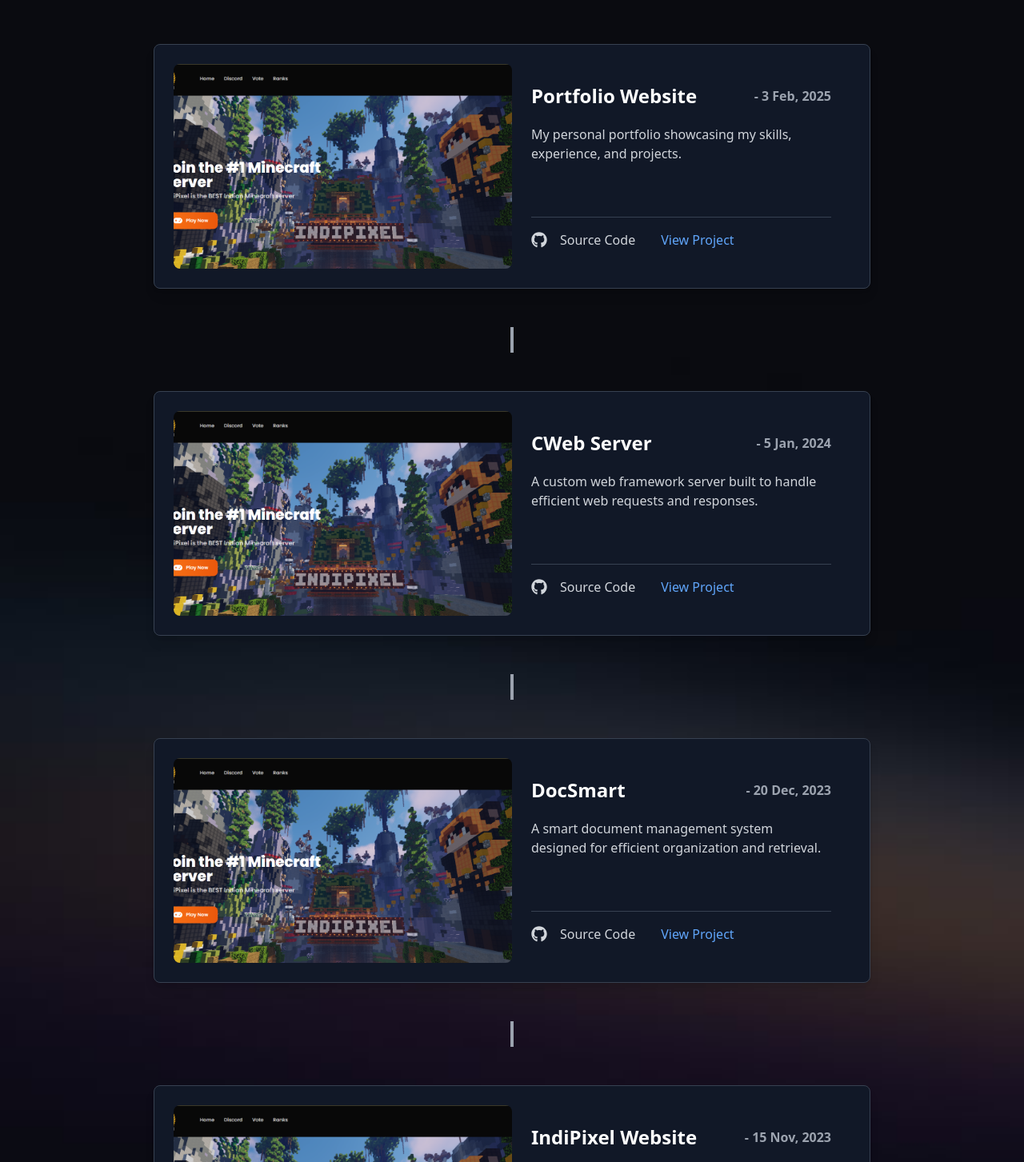
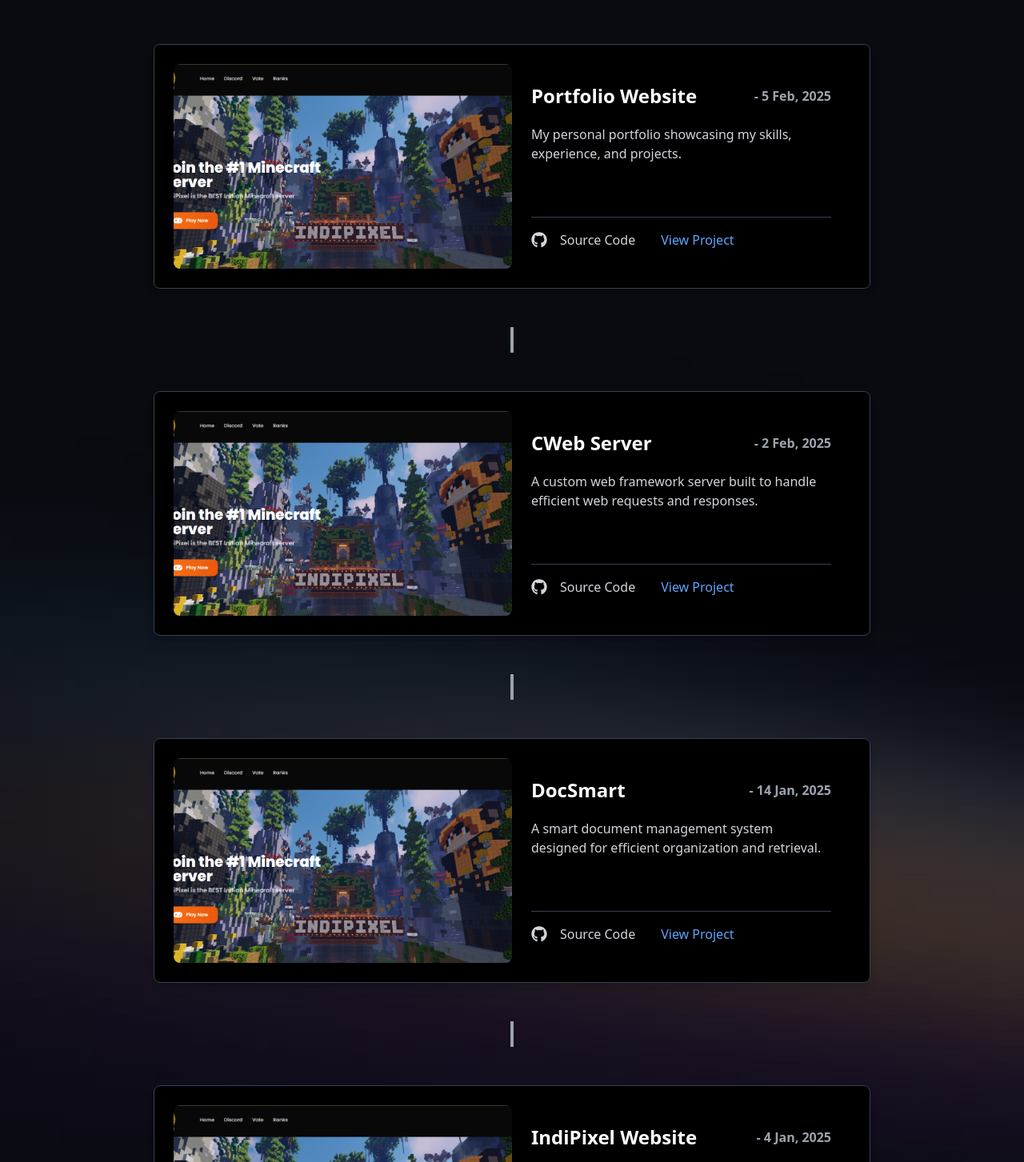
Before and after one commit to AhqafCoder/PortFolio-Ahqaf, a React (Vite) app: page / in a window 1280 px wide. Shown: the part 1757-3210 px from the top of the page at 80% size. Built offline with nearby package versions, Linux system fonts and the light colour scheme.

Commit message:
changed bg color

```diff
--- a/src/components/Projects.jsx
+++ b/src/components/Projects.jsx
@@ -12,7 +12,7 @@ const projects = [
     link: "#",
     source: "#",
     image: portfolio,
-    date: "- 3 Feb, 2025",
+    date: "- 5 Feb, 2025",
   },
   {
     name: "CWeb Server",
@@ -20,7 +20,7 @@ const projects = [
     link: "#",
     source: "#",
     image: bg2,
-    date: "- 5 Jan, 2024",
+    date: "- 2 Feb, 2025",
   },
   {
     name: "DocSmart",
@@ -28,7 +28,7 @@ const projects = [
     link: "#",
     source: "#",
     image: docsmart,
-    date: "- 20 Dec, 2023",
+    date: "- 14 Jan, 2025",
   },
   {
     name: "IndiPixel Website",
@@ -36,7 +36,7 @@ const projects = [
     link: "https://indipixel.netlify.app/",
     source: "#",
     image: indiimage,
-    date: "- 15 Nov, 2023",
+    date: "- 4 Jan, 2025",
   },
 ];
 
@@ -48,7 +48,7 @@ const Projects = () => {
         {projects.map((project, index) => (
           <React.Fragment key={index}>
             {index > 0 && <div className="w-1 h-8 bg-gray-400 mx-auto my-4"></div>}
-            <div className="flex flex-col md:flex-row items-center md:items-start bg-gray-900 text-white rounded-lg shadow-lg overflow-hidden w-full p-6 border border-gray-700">
+            <div className="flex flex-col md:flex-row items-center md:items-start bg-black text-white rounded-lg shadow-lg overflow-hidden w-full p-6 border border-gray-700">
               <div className="w-full md:w-1/2 flex justify-center">
                 <img src={project.image} alt={project.name} className="w-full h-64 object-cover rounded-lg" />
               </div>
```
